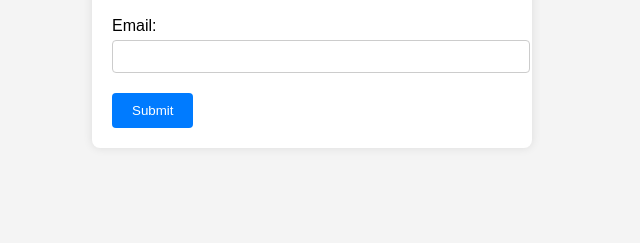
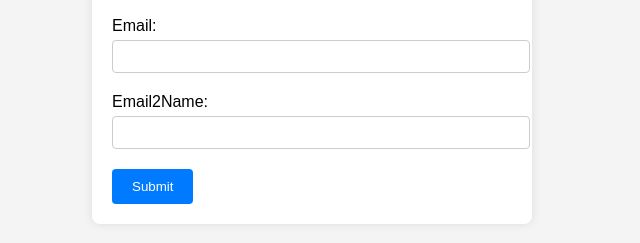
Before and after one commit to shubhamm0707/formcheck, a plain HTML site: page index.html in a window 1280 px wide. Shown: the part 197-440 px from the top of the page, without its empty margins (328-968 px from the left). Drawn offline with Linux system fonts and the light colour scheme.

Commit message:
first commit

```diff
--- a/index.html
+++ b/index.html
@@ -92,6 +92,10 @@ button:hover {
             <label for="email">Email:</label>
             <input type="email" id="email" name="email" required>
         </div>
+        <div class="form-group">
+            <label for="email">Email2Name:</label>
+            <input type="email" id="email2main" name="email" required>
+        </div>
         <button type="submit">Submit</button>
     </form>
 </div>
```
